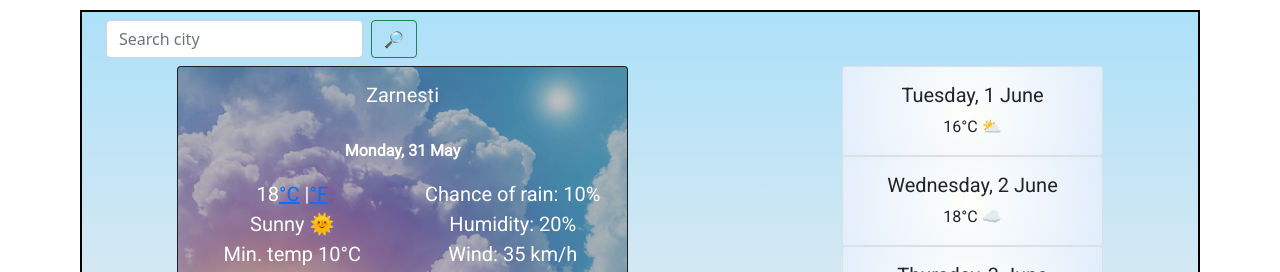
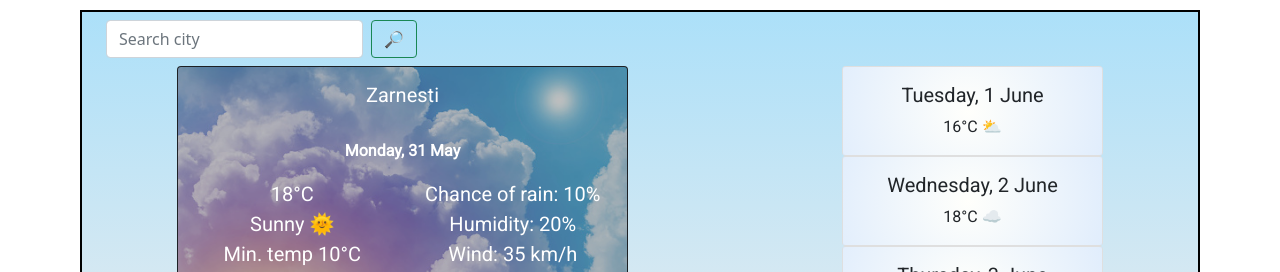
Before and after one commit to Raluca158/weather-app-react, a React (Create React App) app: page / in a window 1280 px wide. Shown: the top 272 px of the page. Built offline with nearby package versions, Linux system fonts and the light colour scheme.

Commit message:
removed unit conversion

```diff
--- a/src/Temperature.js
+++ b/src/Temperature.js
@@ -4,16 +4,8 @@ export default function Temperature() {
   return (
     <div className="row">
       <div className="col-6 temperature">
-        <span id="temperature">18</span>
-        <span className="units">
-          <a href="#" id="celsius-unit" className="active">
-            °C
-          </a>{" "}
-          |
-          <a href="#" id="fahrenheit-unit">
-            °F
-          </a>{" "}
-        </span>
+        <span id="temperature">18°C</span>
+
         <br />
         Sunny 🌞
         <br />
```
